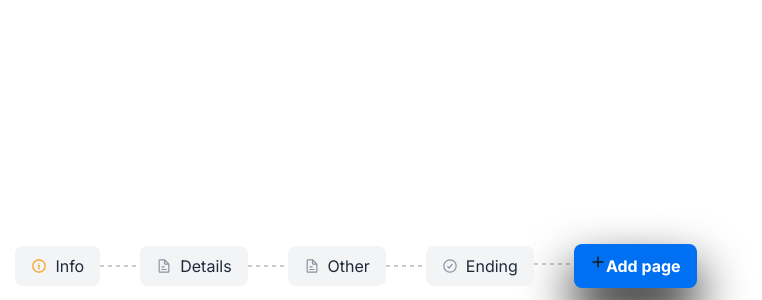
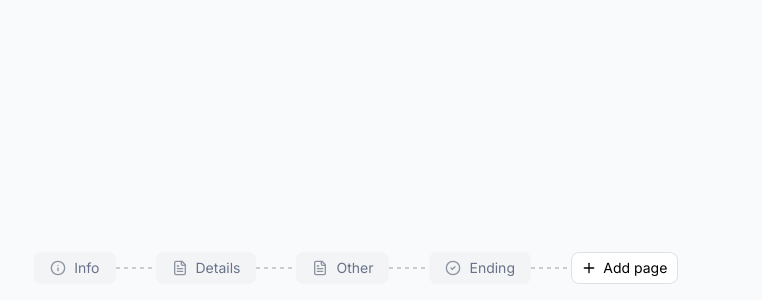
Before and after one commit to manualv92/fillout-assessment, a Next.js app: page / in a window 1280 px wide. Shown: the part 500-800 px from the top of the page, without its empty margins (284-1046 px from the left). Built offline with nearby package versions, Linux system fonts and the light colour scheme.

Commit message:
chore: add lucide-react, code refactor and css updated to tailwind

```diff
--- a/app/layout.tsx
+++ b/app/layout.tsx
@@ -28,7 +28,7 @@ export default function RootLayout({
   return (
     <html lang="en">
       <body
-        className={`${inter.className} antialiased h-max flex flex-col`}
+        className={`${inter.className} antialiased h-max flex flex-col bg-body-background`}
       >
         {children}
       </body>
--- a/app/ui/divider.tsx
+++ b/app/ui/divider.tsx
@@ -11,12 +11,6 @@ export default function Divider({
   onHoverChange?: (hovering: boolean, index: number) => void;
   isDragging?: boolean | false;
 }) {
-//   const handleEnter = () => {
-//     if (!isDragging) onHoverChange?.(true, index);
-//   };
-//   const handleLeave = () => {
-//     if (!isDragging) onHoverChange?.(false, index);
-//   };
 
   return (
     <div
@@ -27,9 +21,8 @@ export default function Divider({
     >
       <div className="dashed-line" />
       {!isDragging && (
-        <Icon name="plus-circle" className="plus-button" />
+        <Icon name="plus-circle" strokeWidth={1.5} className="plus-button fill-background" />
       )}
-      {/* <div className="plus-button"></div> */}
     </div>
   );
 }
--- a/app/ui/icon.tsx
+++ b/app/ui/icon.tsx
@@ -1,41 +1,42 @@
-// components/Icon.tsx
-import Image from 'next/image';
+import {
+  Info,
+  CircleCheck,
+  FileText,
+  Flag,
+  Plus,
+  PlusCircle,
+  PenLine,
+  Clipboard,
+  Copy as Duplicate,
+  Trash2 as Trash
+} from 'lucide-react';
+
+import React, { ComponentProps, JSX } from 'react';
 
 type IconProps = {
   name: string;
   size?: number;
-  alt?: string;
+  strokeWidth?: number;
   className?: string;
 };
 
-const iconMap: Record<string, string> = {
-  info: '/icons/info.svg',
-  details: '/icons/details.svg',
-  other: '/icons/other.svg',
-  ending: '/icons/ending.svg',
-  plus: '/icons/plus.svg',
-  'plus-circle': '/icons/plus-circle.svg',
-  flag: '/icons/flag.svg',
-  rename: '/icons/rename.svg',
-  copy: '/icons/copy.svg',
-  duplicate: '/icons/duplicate.svg',
-  trash: '/icons/trash.svg',
-
+const iconMap: Record<string, React.ComponentType<ComponentProps<'svg'>>> = {
+  info: Info,
+  details: FileText,
+  other: FileText,
+  ending: CircleCheck,
+  plus: Plus,
+  'plus-circle': PlusCircle,
+  flag: Flag,
+  rename: PenLine,
+  copy: Clipboard,
+  duplicate: Duplicate,
+  trash: Trash
 };
 
-export default function Icon({ name, size = 16, alt = '', className }: IconProps) {
-  const src = iconMap[name.toLowerCase()];
+export default function Icon({ name, size = 16, strokeWidth, className = '' }: IconProps) {
+  const LucideIcon = iconMap[name.toLowerCase()];
+  if (!LucideIcon) return null;
 
-  if (!src) return null;
-
-  return (
-    <Image
-      src={src}
-      alt={alt || `${name} icon`}
-      width={size}
-      height={size}
-      className={className}
-      unoptimized
-    />
-  );
+  return <LucideIcon size={size} strokeWidth={strokeWidth} className={className} />;
 }
--- a/app/ui/navbar.css
+++ b/app/ui/navbar.css
@@ -1,16 +1,15 @@
-.navbar {
+/* .navbar {
   display: flex;
   padding: 12px;
-  background: #fff;
   align-items: center;
   justify-content: center;
-}
+} */
 
-.nav-with-divider {
+/* .nav-with-divider {
   display: flex;
   align-items: center;
   position: relative;
-}
+} */
 
 .divider-container {
   position: relative;
@@ -19,19 +18,17 @@
   display: flex;
   align-items: center;
   justify-content: center;
-  transition: all 0.2s ease;
+  /* transition: all 0.2s ease; */
 }
 
 .dashed-line {
   width: 100%;
   height: 2px;
-  background-image: repeating-linear-gradient(
-    to right,
-    #ccc,
-    #ccc 4px,
-    transparent 4px,
-    transparent 8px
-  );
+  background-image: repeating-linear-gradient(to right,
+      #ccc,
+      #ccc 4px,
+      transparent 4px,
+      transparent 8px);
   position: absolute;
   z-index: 0;
 }
@@ -71,16 +68,12 @@
   padding: 10px 16px;
   cursor: pointer;
   font-weight: bold;
-  transition: background 0.3s ease;
+  /* transition: background 0.3s ease; */
   white-space: nowrap;
 }
 
-.add-page-button:hover {
-  background-color: #0059c1;
-}
-
 .sortable-wrapper {
-  transition: transform 0.3s ease;
+  transition: transform 0.2s ease;
   z-index: 20;
 }
 
@@ -91,3 +84,11 @@
 .push-right {
   transform: translateX(10px);
 }
+
+.sortable-wrapper:focus {
+  filter:
+  drop-shadow(0.5px 1px 0.5px var(--color-focus-shadow))
+  drop-shadow(-0.5px -0.5px 0.5px var(--color-focus-shadow))
+  drop-shadow(1px -0.5px 0.5px var(--color-focus-shadow))
+  drop-shadow(-0.5px 1px 0.5px var(--color-focus-shadow))
+}
--- a/app/ui/navbar.tsx
+++ b/app/ui/navbar.tsx
@@ -1,27 +1,25 @@
-'use client';
+"use client"
 
 import { DndContext, KeyboardSensor, MouseSensor, PointerSensor, TouchSensor, closestCenter, useSensor, useSensors } from '@dnd-kit/core';
 import {
   arrayMove,
   SortableContext,
-  useSortable,
   horizontalListSortingStrategy
 } from '@dnd-kit/sortable';
-import { useEffect, useRef, useState } from 'react';
+import { useEffect, useId, useRef, useState } from 'react';
 import './navbar.css';
 import SortableItem from './sorteableItem';
-import Icon from './icon';
+import Icon from "./icon";
 import Divider from './divider';
-// import SettingsModal from './settingsMenu';
 import ContextMenu from './contextMenu';
 
 const navItemsInitial = ['Info', 'Details', 'Other', 'Ending'];
 
 function AddPageButton({ onAdd, className }: { onAdd: () => void; className?: string }) {
   return (
-    <button className={`add-page-button${className ? ' ' + className : ''}`} onClick={onAdd}>
+    <button className={`bg-background border border-border rounded-lg w-[106.7px] flex justify-center items-center gap-1.5 ${className ? ' ' + className : ''}`} onClick={onAdd} style={{ filter: 'drop-shadow(var(--color-shadow))' }}>
       <Icon name={"plus"} />
-      Add page
+      <span className='text-sm'>Add page</span>
     </button>
   );
 }
@@ -31,7 +29,6 @@ export default function Navbar() {
   const [hoverDividerIndex, setHoverDividerIndex] = useState<number | null>(null);
   const [isDragging, setIsDragging] = useState(false);
   const [activeItem, setActiveItem] = useState<string | null>(null);
-  const [settingsOpenFor, setSettingsOpenFor] = useState<string | null>(null);
   const [contextMenu, setContextMenu] = useState<{
     x: number;
     y: number;
@@ -94,7 +91,6 @@ export default function Navbar() {
     setContextMenu(null);
   }
 
-// al abrir el menú
   useEffect(() => {
     if (contextMenu) {
       setTimeout(() => setIsOpen(true), 10); // delay mínimo para permitir animación
@@ -108,8 +104,8 @@ export default function Navbar() {
     const rect = targetEl.getBoundingClientRect();
     const scrollY = window.scrollY;
 
-    const MENU_HEIGHT = 240; // ajustar según el tamaño real de tu menú
-    const GAP = 6; // espacio visual entre el ítem y el menú
+    const MENU_HEIGHT = 224;
+    const GAP = 6;
 
     setContextMenu({
       x: rect.left,
@@ -118,16 +114,17 @@ export default function Navbar() {
     });
   }
 
+  const id = useId()
+
   return (
-    <DndContext collisionDetection={closestCenter} onDragStart={handleDragStart} onDragEnd={handleDragEnd} sensors={sensors}>
+    <DndContext id={id} collisionDetection={closestCenter} onDragStart={handleDragStart} onDragEnd={handleDragEnd} sensors={sensors}>
       <SortableContext items={items} strategy={horizontalListSortingStrategy}>
-        <nav className="navbar">
+        <nav className="flex p-3 items-center justify-center bg-body-background">
           {items.map((item, index) => {
             const isRightOfHover = hoverDividerIndex === index;
             const isLeftOfHover = hoverDividerIndex === index + 1;
-
             return (
-              <div key={item + index} className="nav-with-divider">
+              <div key={item + index} className="flex items-center relative">
                 {index > 0 && (
                   <Divider
                     index={index}
@@ -136,10 +133,6 @@ export default function Navbar() {
                     isDragging={isDragging}
                   />
                 )}
-                {/* <div
-                  className={`sortable-wrapper ${isLeftOfHover ? 'push-left' : isRightOfHover ? 'push-right' : ''
-                    }`}
-                > */}
                 <SortableItem
                   id={item}
                   isLeftOfHover={isLeftOfHover}
@@ -147,70 +140,29 @@ export default function Navbar() {
                   isActive={item === activeItem}
                   onClick={() => setActiveItem(item)}
                   onContextMenu={(e, el) => {
-                    // setActiveItem(item);
                     openContextMenuAtItem(item, el);
                   }}
                   onContextButtonClick={(e, el) => {
-                    //setActiveItem(item);
                     openContextMenuAtItem(item, el);
                   }}
                 />
-                {/* </div> */}
               </div>
             );
           })}
-          {/* Add-page button at the end */}
-          <div className='flex'>
+          <div className='flex items-center'>
             <Divider index={items.length} onInsert={handleInsert} onHoverChange={handleDividerHover} isDragging={isDragging} />
-            <AddPageButton onAdd={handleAddPage} className="drop-shadow-[0_25px_25px_#000]"/>
+            <AddPageButton onAdd={handleAddPage} className='h-8' />
           </div>
           {contextMenu && (
-
-
             <ContextMenu
               isOpen={isOpen}
               x={contextMenu.x}
               y={contextMenu.y}
-              // item={contextMenu.item}
               onSelect={(action) => {
-                console.log(`Action "${action}" on ${contextMenu.item}`);
-                setContextMenu(null); // cerrar el menú
+                setContextMenu(null);
               }}
             />
-
           )}
-
-
-
-
-
-
-
-          {/* <ul
-              className="absolute bg-white border border-gray-200 rounded-md shadow-lg w-240px z-50"
-              style={{ top: contextMenu.y, left: contextMenu.x }}
-              onClick={(e) => e.stopPropagation()}
-            >
-              {['Set as first Page', 'Rename', 'Copy', 'Duplicate', 'Delete'].map(
-                (action) => (
-                  <li
-                    key={action}
-                    onClick={() => {
-                      console.log(`Action "${action}" on ${contextMenu.item}`);
-                      setContextMenu(null); // cerrar el menú
-                    }}
-                    className="px-4 py-2 hover:bg-gray-100 cursor-pointer"
-                  >
-                    {action}
-                  </li>
-                )
-              )}
-            </ul>
-          )} */}
-
-
-
-
         </nav>
       </SortableContext>
     </DndContext>
--- a/app/ui/sorteableItem.tsx
+++ b/app/ui/sorteableItem.tsx
@@ -36,7 +36,8 @@ export default function SortableItem({
 
   const style = {
     transform: CSS.Transform.toString(transform),
-    transition
+    transition,
+    filter: isActive ? 'drop-shadow(var(--color-shadow))' : ''
   };
 
   return (
@@ -54,21 +55,25 @@ export default function SortableItem({
         onContextMenu(e, itemRef.current!);
       }}
 
-      className={`relative flex items-center gap-2 px-4 py-2 rounded-lg cursor-pointer select-none whitespace-nowrap transition
-        sortable-wrapper ${isLeftOfHover ? 'push-left' : isRightOfHover ? 'push-right' : ''}
+      className={`group relative flex items-center h-8 gap-2 px-4 py-2 rounded-lg cursor-pointer select-none whitespace-nowrap transition  text-default-label hover:bg-hover-button
+        sortable-wrapper focus:bg-background focus:outline-blueAccent focus:text-primary
+        ${isLeftOfHover ? 'push-left' : isRightOfHover ? 'push-right' : ''}
         ${isDragging ? 'bg-gray-300 z-20' : 'bg-gray-100 z-10'}
-        ${isActive ? 'font-bold text-black' : 'text-gray-800'}
+        ${isActive ? 'bg-white' : 'bg-default-button'}
       `}
     >
       <Icon
         name={id}
-        className={`${isActive ? 'text-yellow-500' : 'text-gray-500'}`}
+        className={`
+          ${isActive ? 'text-active-icon' : 'text-default-icon'}
+          group-focus-within:text-active-icon
+        `}
       />
-      <span>{id}</span>
+      <span className={`text-sm ${isActive ? 'text-primary' : ''}`}>{id}</span>
 
       {isActive && (
         <button
-          className="ml-2 text-gray-400 hover:text-black"
+          className="ml-2 text-secondary hover:text-black"
           onClick={(e) => {
             e.stopPropagation();
             onContextButtonClick(e, itemRef.current!);
--- a/package.json
+++ b/package.json
@@ -17,6 +17,7 @@
     "@geist-ui/react": "^2.2.5",
     "fortawesome": "^0.0.1-security",
     "geist": "^1.4.2",
+    "lucide-react": "^0.523.0",
     "next": "15.3.4",
     "react": "^19.0.0",
     "react-dom": "^19.0.0"
@@ -26,6 +27,7 @@
     "@types/node": "^20",
     "@types/react": "^19",
     "@types/react-dom": "^19",
+    "babel-plugin-inline-react-svg": "^2.0.2",
     "tailwindcss": "^4",
     "typescript": "^5"
   }
```
Also changed, not shown: app/globals.css (+25 -6 lines), app/page.tsx (+0 -16 lines), app/ui/contextMenu.tsx (+33 -30 lines), 1 other file (tests, documents, lock files or other folders). Lines whose indentation alone changed are shown as unchanged.
